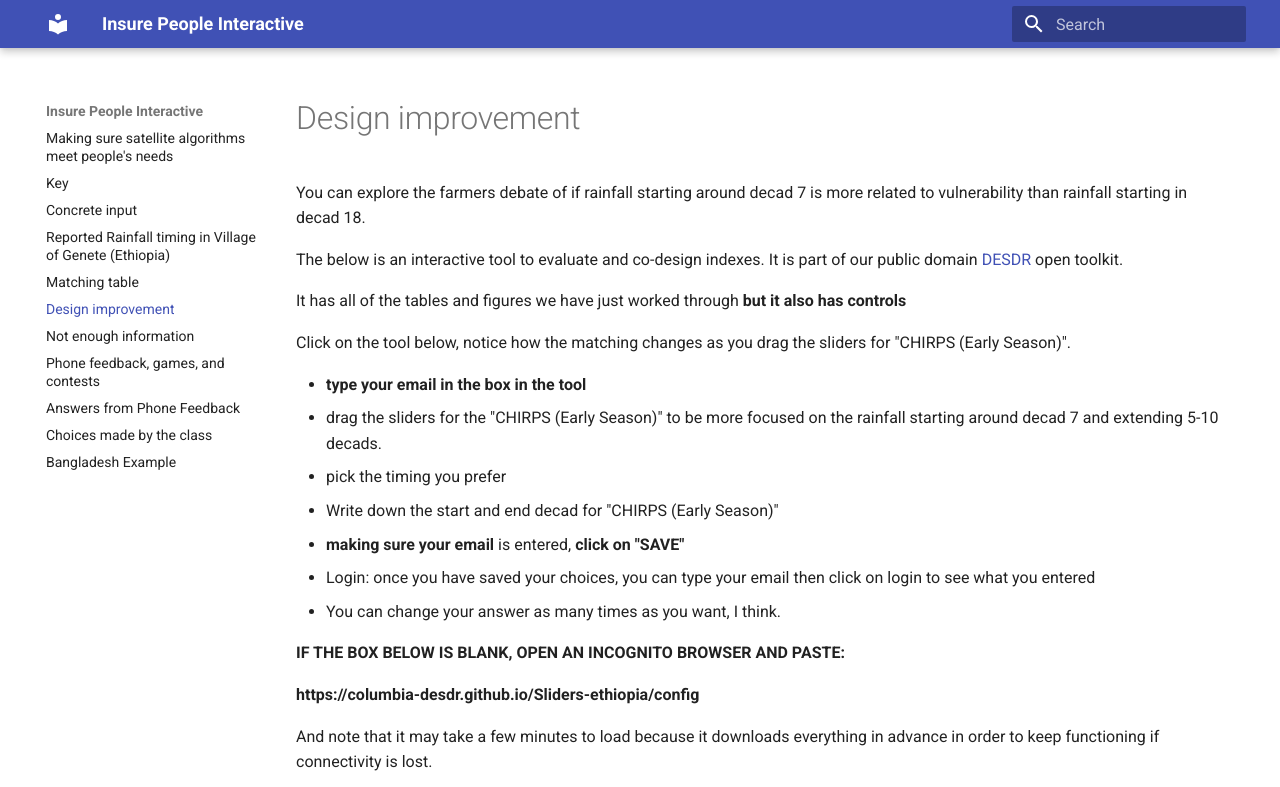
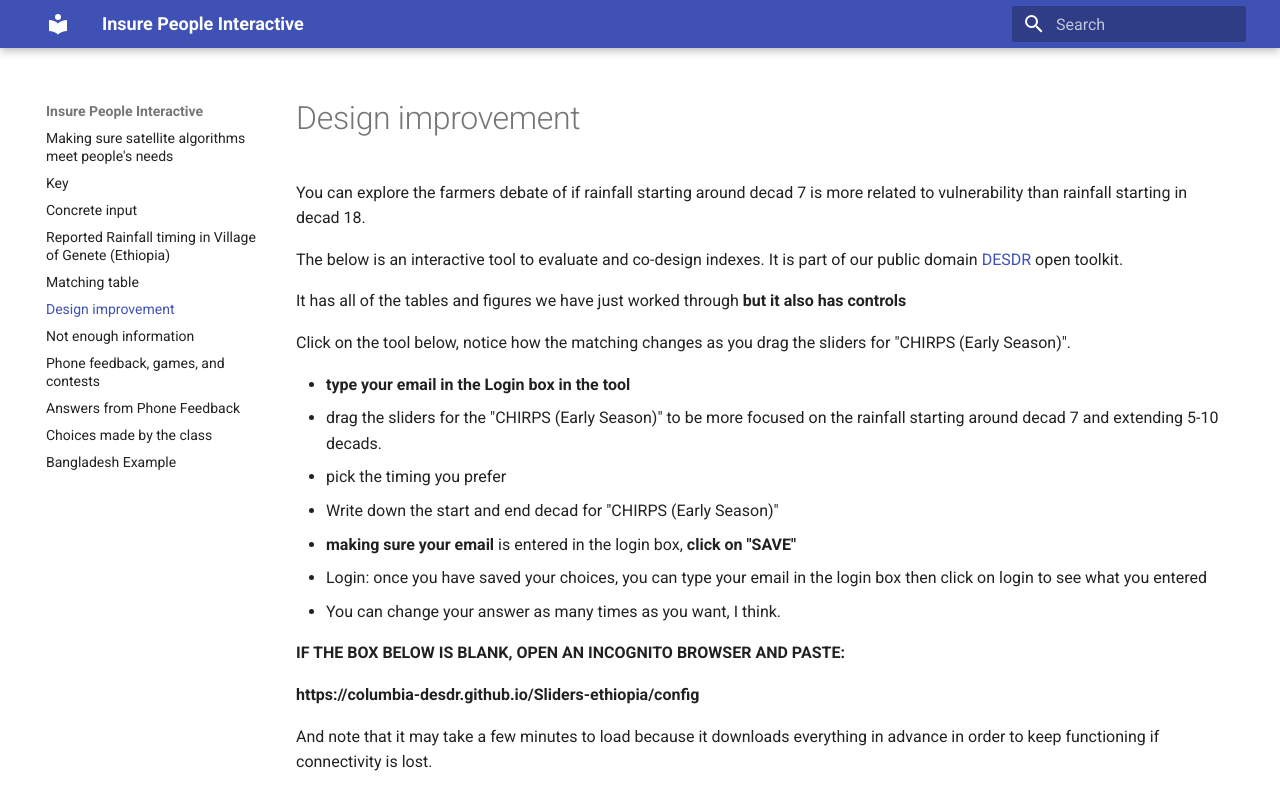
Before and after one commit to DOsgoodCU/insurepeopleinteractive, an MkDocs documentation site: the page built from docs/slideyouself.md, in a window 1280 px wide and 900 px high, cut to the strip 0-787 px from the top of the window. Built offline with MkDocs 1.6.1 and Material for MkDocs 9.7.7, drawn with Linux system fonts in a browser that asks for light colours.

Commit message:
tweaked desdr slide instructions

```diff
--- a/docs/slideyouself.md
+++ b/docs/slideyouself.md
@@ -8,12 +8,12 @@ It has all of the tables and figures we have just worked through **but it also h
 
 Click on the tool below, notice how the matching changes as you drag the sliders for "CHIRPS (Early Season)".
 
-- **type your email in the box in the tool**
+- **type your email in the Login box in the tool**
 - drag the sliders for the "CHIRPS (Early Season)" to be more focused on the rainfall starting around decad 7 and extending 5-10 decads.
 - pick the timing you prefer
 - Write down the start and end decad for "CHIRPS (Early Season)"
-- **making sure your email** is entered, **click on "SAVE"**
-- Login: once you have saved your choices, you can type your email then click on login to see what you entered
+- **making sure your email** is entered in the login box, **click on "SAVE"**
+- Login: once you have saved your choices, you can type your email in the login box then click on login to see what you entered
 - You can change your answer as many times as you want, I think.
 
 **IF THE BOX BELOW IS BLANK, OPEN AN INCOGNITO BROWSER AND PASTE:**
```
